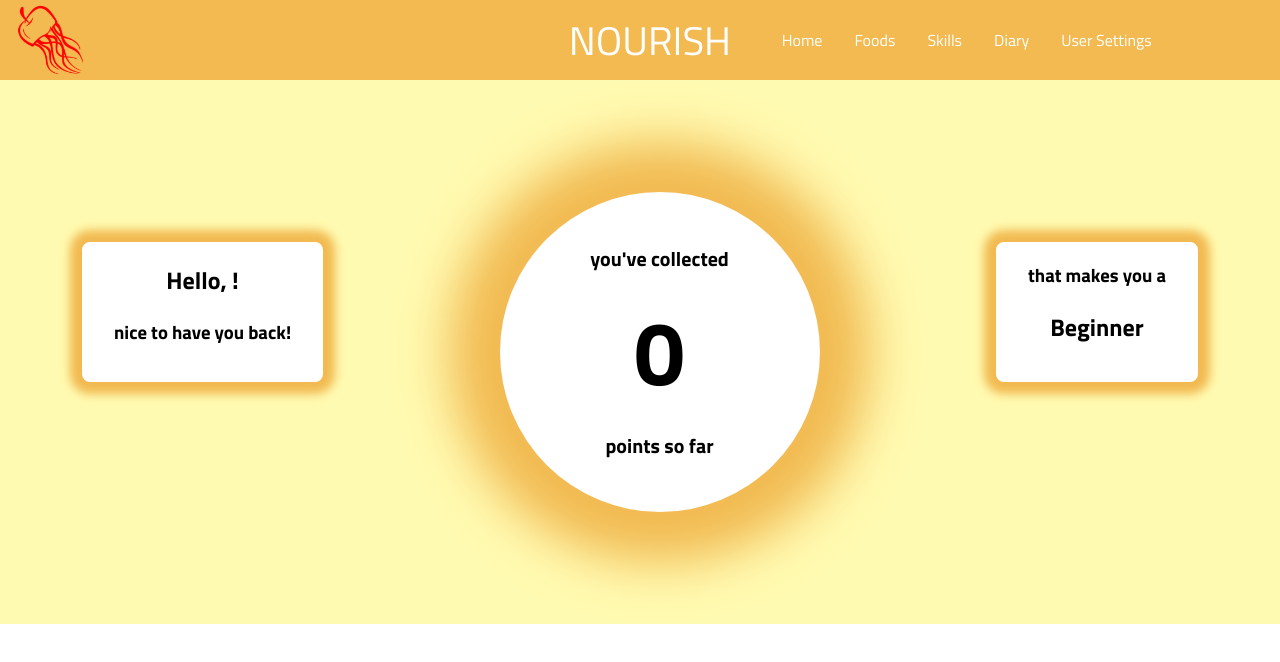
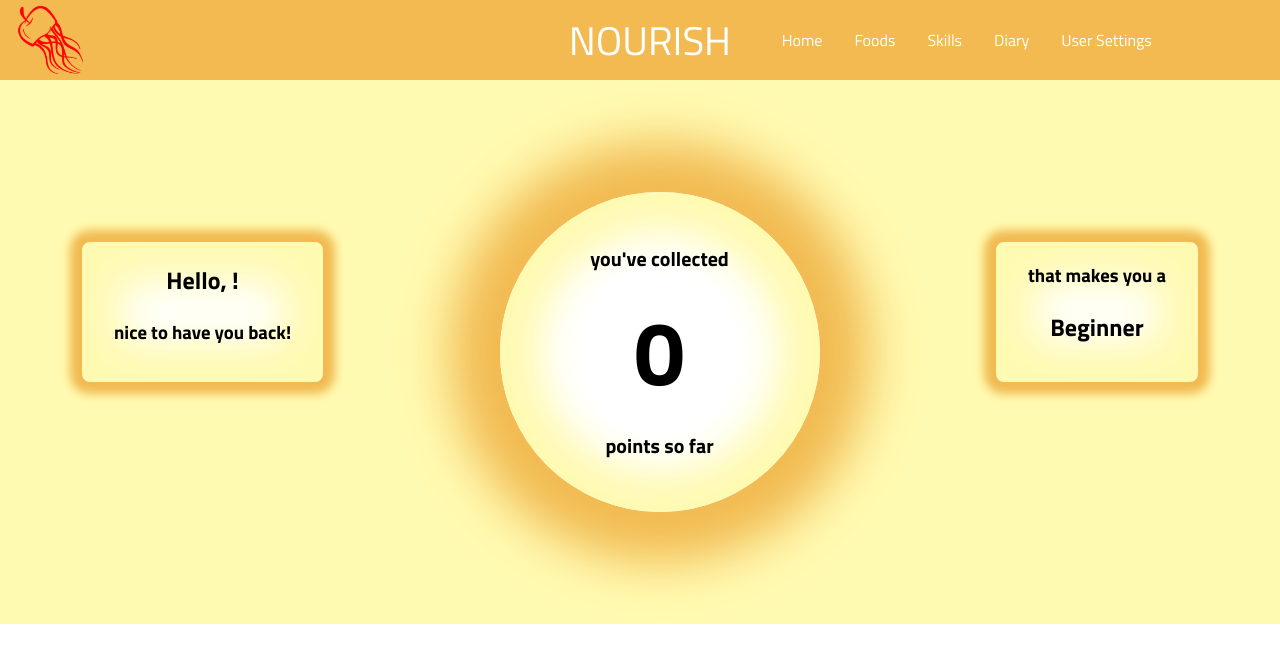
Before and after one commit to ChrisStonem/Nourish, a React (Vite) app: page /Home in a window 1280 px wide. Shown: the top 662 px of the page. Built offline with nearby package versions, Linux system fonts and the light colour scheme; no server answers.

Commit message:
29.06.2023 final

```diff
--- a/src/App.css
+++ b/src/App.css
@@ -143,7 +143,7 @@ body {
 		margin-bottom: 15rem;
 		padding-left: 2rem;
 		padding-right: 2rem;
-		box-shadow: 0px 0px 10px 10px #F2BA51;
+		box-shadow: 0px 0px 10px 10px #F2BA51, inset 0px 0px 40px 40px #fffab1;
 		border-radius: 10px;
 	}
 	.status{
@@ -154,7 +154,7 @@ body {
 		margin-bottom: 15rem;
 		padding-left: 2rem;
 		padding-right: 2rem;
-		box-shadow: 0px 0px 10px 10px #F2BA51;
+		box-shadow: 0px 0px 10px 10px #F2BA51, inset 0px 0px 40px 40px #fffab1;
 		border-radius: 10px;
 	}
 	.circle {
@@ -166,7 +166,7 @@ body {
 		width: 20rem;
 		height: 20rem;
 		background-color: white;
-		box-shadow: 0px 0px 50px 50px #F2BA51;
+		box-shadow: 0px 0px 50px 50px #F2BA51, inset 0px 0px 40px 40px #fffab1;
 		border-radius: 50%;
 	}
 	.circle .number{
@@ -519,7 +519,7 @@ body {
 		border: 2px #F2BA51 solid;
 		padding-left: 5rem;
 		padding-right: 5rem;
-		box-shadow: 0px 0px 10px 10px #F2BA51;
+		box-shadow: 0px 0px 10px 10px #F2BA51, inset 0px 0px 40px 40px #fffab1;
 		border-radius: 10px;
 		font-size: 22px;
 	}
@@ -531,7 +531,7 @@ body {
 		padding-left: 5rem;
 		padding-right: 5rem;
 		padding-bottom: 1rem;
-		box-shadow: 0px 0px 10px 10px #F2BA51;
+		box-shadow: 0px 0px 10px 10px #F2BA51, inset 0px 0px 40px 40px #fffab1;
 		border-radius: 10px;
 		font-size: 22px;
 	}
@@ -545,7 +545,8 @@ body {
 		justify-content: space-around;
 		align-content: center;
 		background-color: white;
-		box-shadow: 0px 0px 50px 50px #F2BA51;
+		box-shadow: 0px 0px 50px 50px #F2BA51, inset 0px 0px 40px 40px #fffab1;
+		/* box-shadow: inset 0px 0px 20px 20px #9c9c9c; */
 		border-radius: 50%;
 	}
 	.circle .number {
@@ -679,7 +680,7 @@ body {
 		color:#f1862f;
 	}
 	.settings {
-		height: 110rem;
+		height: 95rem;
 		display: flex;
 		flex-direction: row;
 		justify-content: center;
@@ -700,7 +701,7 @@ body {
 		padding: 20px;
 		border: 1px solid #f1862f;
 		border-radius: 20px;
-		margin: 0 7rem 0 7rem;
+		margin: 0 6rem 0 6rem;
 		box-shadow: 0px 0px 10px 10px #f2ba518a;
 		font-size: 22px;
 	}
@@ -846,7 +847,7 @@ body {
 		background-color: white;
 		margin-top: 1.9rem;
 		border: 2px #F2BA51 solid;
-		box-shadow: 0px 0px 10px 10px #F2BA51;
+		box-shadow: 0px 0px 10px 10px #F2BA51, inset 0px 0px 20px 20px #fffab1;
 		border-radius: 10px;
 		font-size: 12px;
 	}
@@ -854,7 +855,7 @@ body {
 		width: 12rem;
 		background-color: white;
 		border: 2px #F2BA51 solid;
-		box-shadow: 0px 0px 10px 10px #F2BA51;
+		box-shadow: 0px 0px 10px 10px #F2BA51, inset 0px 0px 20px 20px #fffab1;
 		border-radius: 10px;
 		font-size: 13px;
 	}
@@ -868,7 +869,7 @@ body {
 		justify-content: space-around;
 		align-content: center;
 		background-color: white;
-		box-shadow: 0px 0px 40px 40px #F2BA51;
+		box-shadow: 0px 0px 40px 40px #F2BA51, inset 0px 0px 40px 40px #fffab1;
 		border-radius: 50%;
 	}
 	.circle .number {
--- a/src/components/Navbar.jsx
+++ b/src/components/Navbar.jsx
@@ -16,6 +16,7 @@ function Navbar() {
 			<div className="logo"/>
 			<a href="/Home" className="headline">Nourish</a>
 			<nav ref={navRef}>
+				<link rel="stylesheet" href="" />
 				<a href="/Home">Home</a>
 				<a href="/Foods">Foods</a>
 				<a href="/Skills">Skills</a>
```
